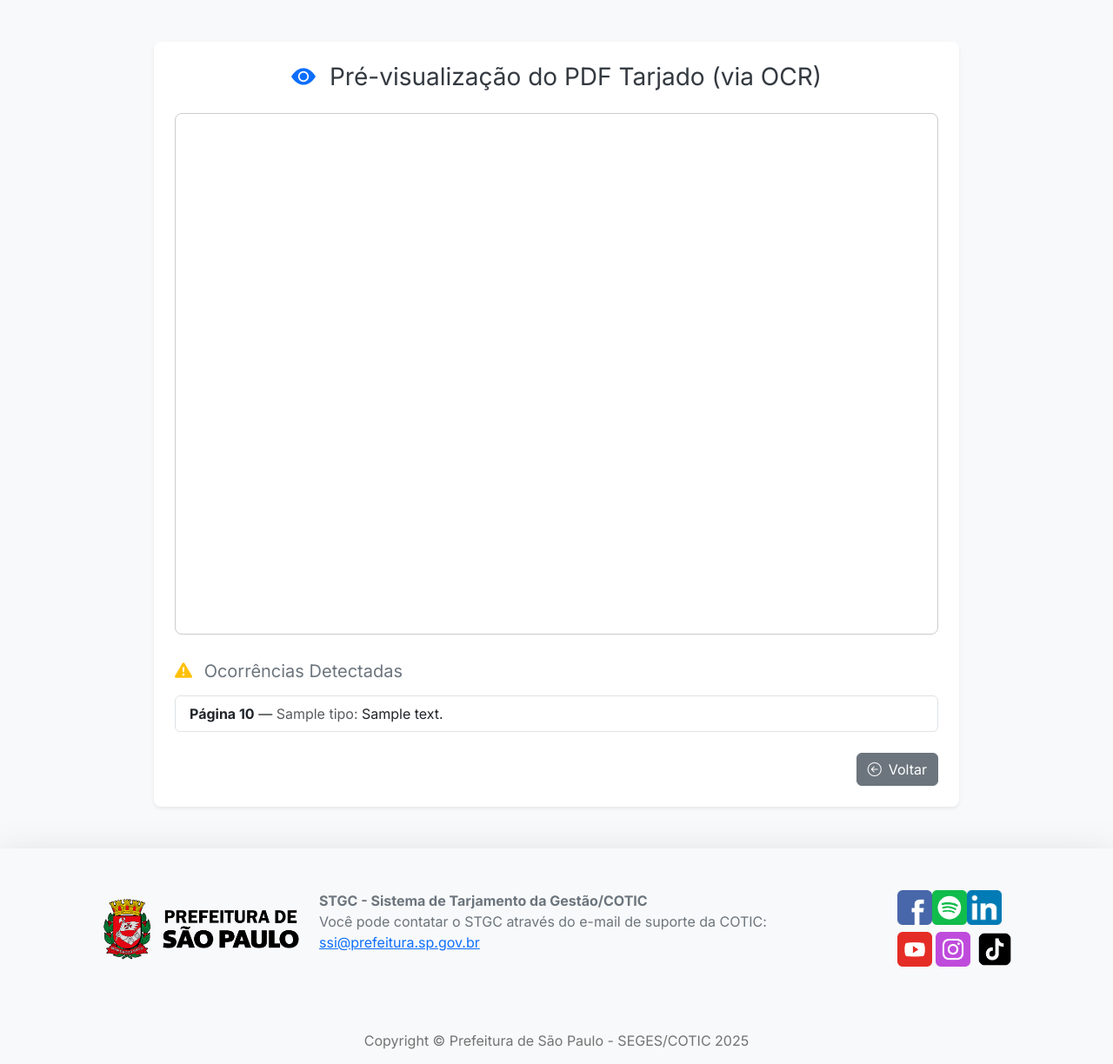
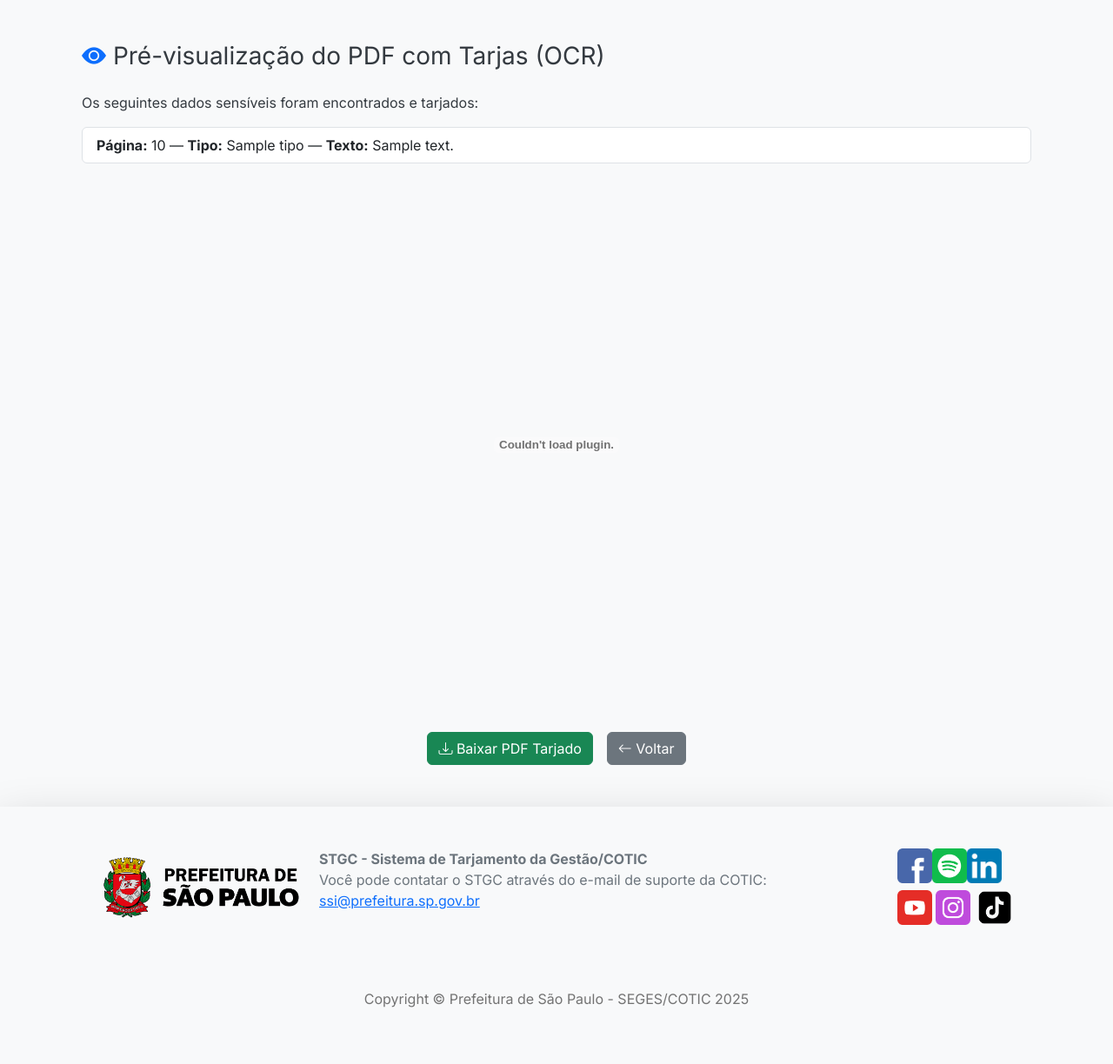
Before and after one commit to DevGov2024/project, a Flask app: template Tarj_end-master/Flask/templates/preview_ocr.html in a window 1280 px wide. Shown: the part 111-1335 px from the top of the page at 87% size. After the commit the page ends 1270 px from the top, so only its background shows below. Run offline with Flask 3, Linux system fonts and the light colour scheme; the template is opened without the code that fills it: most values are stand-ins (such as "Sample title", 1, 10 or a date in 2020).

Commit message:
Continuação do OCR

```diff
--- a/Tarj_end-master/Flask/templates/index.html
+++ b/Tarj_end-master/Flask/templates/index.html
@@ -42,7 +42,7 @@
                                 <i class="bi bi-cloud-upload-fill"></i>
                             </div>
                             <h2>Enviar Documento em OCR</h2>
-                            <p>Faça o upload de novos arquivos OCR para tarjar.</p>
+                            <p>Faça o upload de novos arquivos PDF não selecionáveis para tarjar.</p>
                 </div>
                   </a>
             </div>
--- a/Tarj_end-master/Flask/templates/preview_ocr.html
+++ b/Tarj_end-master/Flask/templates/preview_ocr.html
@@ -1,48 +1,39 @@
 {% extends "base.html" %}
-
-{% block title %}Pré-visualização OCR - STGC{% endblock %}
-
+{% block title %}Pré-visualização PDF OCR Tarjado{% endblock %}
 {% block content %}
-
-<div class="row justify-content-center">
-  <section class="col-md-10">
-    <div class="bg-white p-4 rounded-3 shadow-sm">
-
-      <h3 class="mb-4 text-center">
-        <i class="bi bi-eye-fill text-primary me-2"></i>
-        Pré-visualização do PDF Tarjado (via OCR)
+<div class="container my-5">
+  <h3 class="mb-4">
+    <i class="bi bi-eye-fill text-primary"></i> Pré-visualização do PDF com Tarjas (OCR)
   </h3>
 
-      <div class="mb-4">
-        <iframe src="data:application/pdf;base64,{{ pdf_b64 }}" width="100%" height="600px" style="border: 1px solid #ccc; border-radius: 8px;"></iframe>
-      </div>
+  <p>Os seguintes dados sensíveis foram encontrados e tarjados:</p>
 
-      <h5 class="text-secondary mb-3">
-        <i class="bi bi-exclamation-triangle-fill text-warning me-2"></i>
-        Ocorrências Detectadas
-      </h5>
-
-      {% if ocorrencias %}
-        <ul class="list-group">
-          {% for o in ocorrencias %}
+  <ul class="list-group mb-4">
+    {% for ocorrencia in ocorrencias %}
     <li class="list-group-item">
-              <strong>Página {{ o.pagina + 1 }}</strong> —
-              <span class="text-muted">{{ o.tipo }}:</span> {{ o.texto }}
+      <strong>Página:</strong> {{ ocorrencia.pagina + 1 }} —
+      <strong>Tipo:</strong> {{ ocorrencia.tipo }} —
+      <strong>Texto:</strong> {{ ocorrencia.texto }}
     </li>
     {% endfor %}
   </ul>
-      {% else %}
-        <p class="text-muted">Nenhum dado sensível foi detectado com os critérios selecionados.</p>
-      {% endif %}
 
-      <div class="mt-4 d-flex justify-content-end">
+  <div class="mb-4">
+    <embed
+      src="{{ url_for('ver_pdf_ocr') }}"
+      type="application/pdf"
+      width="100%"
+      height="600px"
+    />
+  </div>
+
+  <div class="d-flex justify-content-center gap-3">
+    <a href="{{ url_for('download_pdf_ocr') }}" class="btn btn-success">
+      <i class="bi bi-download"></i> Baixar PDF Tarjado
+    </a>
     <a href="{{ url_for('tarjar_ocr_pdf') }}" class="btn btn-secondary">
-          <i class="bi bi-arrow-left-circle me-2"></i>Voltar
+      <i class="bi bi-arrow-left"></i> Voltar
     </a>
   </div>
-
 </div>
-  </section>
-</div>
-
 {% endblock %}
```
Also changed, not shown: Tarj_end-master/Flask/templates/preview_pdf_avancado.html (added, +14 -0 lines), Tarj_end-master/Flask/views.py (+42 -8 lines). Lines whose indentation alone changed are shown as unchanged.
